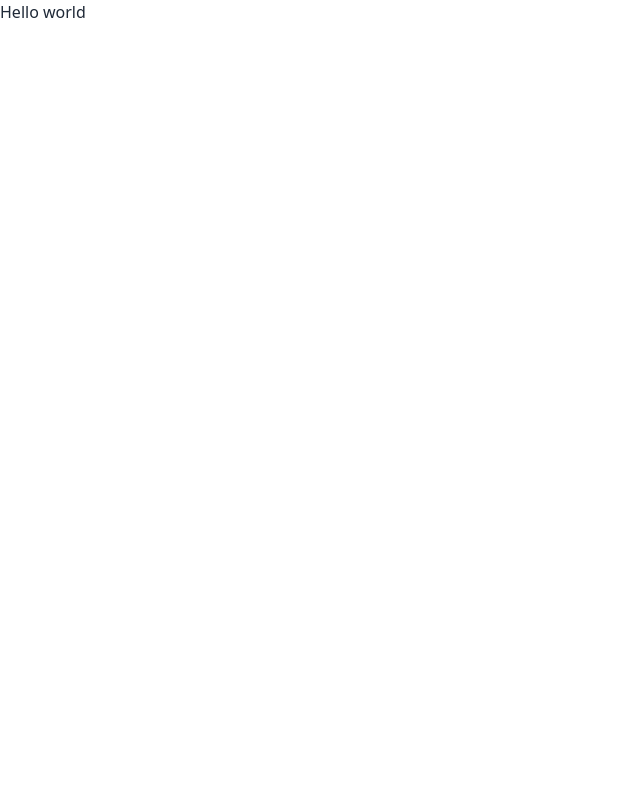
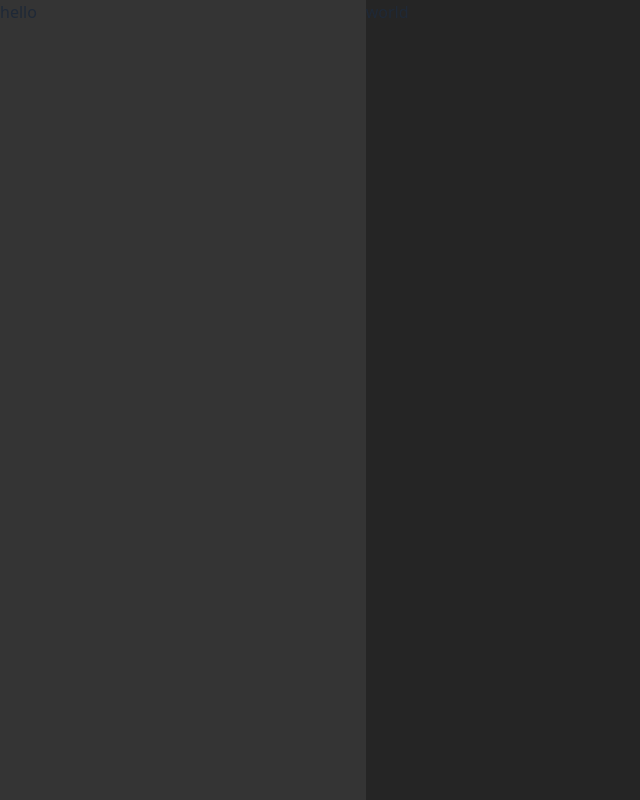
Before and after one commit to BillyvHoang/mypersonalfinance, a React (Create React App) app: page / in a window 1280 px wide. Shown: the whole page, without its empty margins (0-640 px from the left). Built offline with nearby package versions, Linux system fonts and the light colour scheme.

Commit message:
Setting up divs with correct backgrounds and sizing

```diff
--- a/src/pages/Login.tsx
+++ b/src/pages/Login.tsx
@@ -1,8 +1,16 @@
 
 function Login(){
     return(
-        <div className="flex flex-col lg:flexrow h-screen">
-            Hello world
+        <div className="container flex flex-row h-screen bg-background">
+            {/* Login  Container*/}
+            <div className="container flex basis-2/5 bg-Third">
+                hello
+            </div>
+
+            {/* Image Container */}
+            <div className="container flex basis-[]">
+                world
+            </div>
         </div>
     )
 }
```
